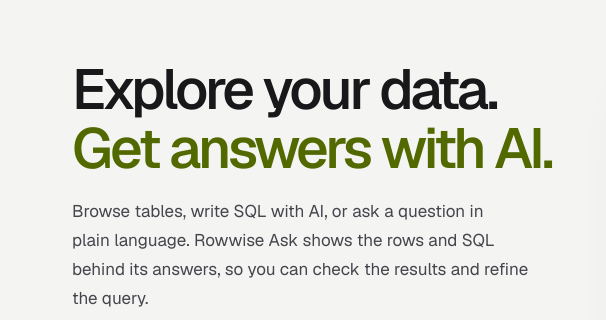
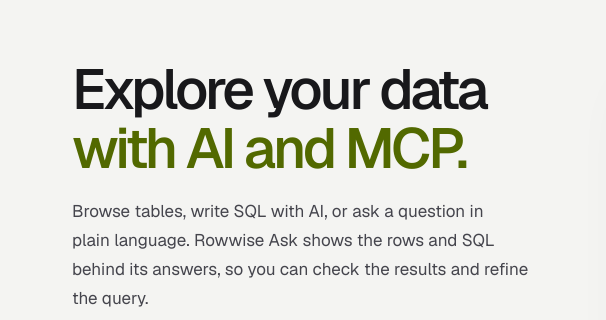
Before and after one commit to nayma-ai/rowwise-website, a plain HTML site: page index.html in a window 1280 px wide. Shown: the part 103-423 px from the top of the page, 0-606 px from the left. Drawn offline with nearby package versions, Linux system fonts and the light colour scheme; no server answers.

Commit message:
Feature MCP in the Rowwise hero title

```diff
--- a/index.html
+++ b/index.html
@@ -169,8 +169,8 @@
         <div class="wrap hero-layout">
           <div class="hero-copy">
             <h1>
-              Explore your data.<br /><span class="accent"
-                >Get answers with AI.</span
+              Explore your data<br /><span class="accent"
+                >with AI and MCP.</span
               >
             </h1>
             <p class="hero-lede">
```
